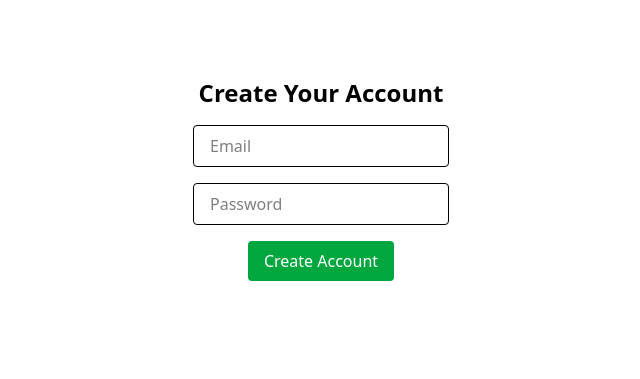
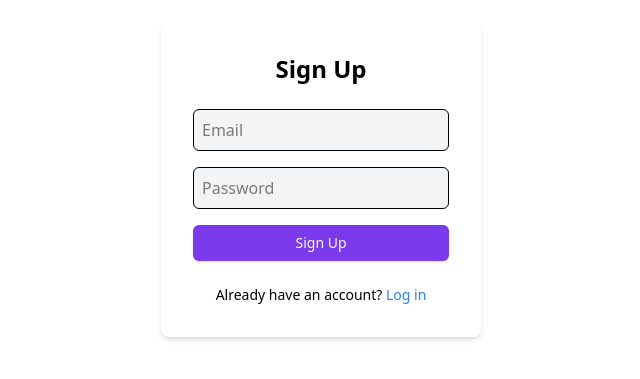
Before and after one commit to ChicoState/djsongmatch, a Next.js app in the folder frontend/: page /signup in a window 1280 px wide. Shown: the part 221-600 px from the top of the page, without its empty margins (319-959 px from the left). Built offline with nearby package versions, Linux system fonts and the light colour scheme; no server answers.

Commit message:
Added the signup page

```diff
--- a/frontend/app/signup/layout.tsx
+++ b/frontend/app/signup/layout.tsx
@@ -1,14 +1,5 @@
-// app/signup/layout.tsx
-
-export default function SignUpLayout({
+export default function SignupLayout({
   children,
-}: {
-  children: React.ReactNode
-}) {
-  return (
-    <>
-      {/* Optional: Add a logo, nav bar, or background */}
-      {children}
-    </>
-  )
+}: Readonly<{ children: React.ReactNode }>) {
+  return <>{children}</>;
 }
--- a/frontend/app/signup/page.tsx
+++ b/frontend/app/signup/page.tsx
@@ -1,54 +1,74 @@
-'use client'
+"use client";
+import "@/app/globals.css";
 
-import { useState } from 'react'
-import { useRouter } from 'next/navigation'
-import { createUserWithEmailAndPassword } from 'firebase/auth'
-import { auth } from '@/lib/firebaseConfig'
-import "@/app/globals.css"
+import { useRouter } from "next/navigation";
+import { useState } from "react";
+import { Button } from "@/components/ui/button";
+import { auth } from "@/lib/firebaseConfig";
+import { createUserWithEmailAndPassword } from "firebase/auth";
 
-export default function SignUpPage() {
-  const [email, setEmail] = useState('')
-  const [password, setPassword] = useState('')
-  const [error, setError] = useState('')
-  const router = useRouter()
+export default function SignupPage() {
+  const router = useRouter();
+  const [email, setEmail] = useState("");
+  const [password, setPassword] = useState("");
+  const [error, setError] = useState<string | null>(null);
 
-  const handleCreateAccount = async () => {
+  const handleSignup = async () => {
     try {
-      await createUserWithEmailAndPassword(auth, email, password)
-      router.push('/') // redirect to login page
-    } catch (err: any) {
-      setError(err.message)
-    }
+      if (!email || !password) {
+        setError("Email and password are required");
+        return;
       }
 
+      await createUserWithEmailAndPassword(auth, email, password);
+      router.push("/"); // redirect to home on successful signup
+    } catch (err: any) {
+      console.warn("Signup error:", err.message || err);
+      setError(err.message || "Signup failed");
+    }
+  };
+
+  const handleLoginRedirect = () => {
+    router.push("/login");
+  };
+
   return (
-    <main className="flex min-h-screen flex-col items-center justify-center p-4 space-y-4">
-      <h1 className="text-2xl font-bold">Create Your Account</h1>
-
+    <div className="flex min-h-screen items-center justify-center bg-background">
+      <div className="bg-white dark:bg-gray-900 p-8 rounded-lg shadow-md w-80">
+        <h2 className="text-2xl font-bold mb-6 text-center">Sign Up</h2>
+        <div className="flex flex-col gap-4">
           <input
             type="email"
             placeholder="Email"
+            className="p-2 border rounded-md bg-gray-100 dark:bg-gray-800 focus:outline-none focus:ring-2 focus:ring-blue-500"
             value={email}
             onChange={(e) => setEmail(e.target.value)}
-        className="px-4 py-2 border rounded w-64"
           />
-
           <input
             type="password"
             placeholder="Password"
+            className="p-2 border rounded-md bg-gray-100 dark:bg-gray-800 focus:outline-none focus:ring-2 focus:ring-blue-500"
             value={password}
             onChange={(e) => setPassword(e.target.value)}
-        className="px-4 py-2 border rounded w-64"
           />
+          <Button variant="default" onClick={handleSignup}>
+            Sign Up
+          </Button>
+          {error && <p className="text-red-500 text-sm mt-2">{error}</p>}
+        </div>
 
-      {error && <p className="text-red-500 text-sm">{error}</p>}
-
+        <div className="mt-6 text-center">
+          <p className="text-sm">
+            Already have an account?{" "}
             <button
-        onClick={handleCreateAccount}
-        className="px-4 py-2 bg-green-600 text-white rounded hover:bg-green-700"
+              className="text-blue-500 hover:underline"
+              onClick={handleLoginRedirect}
             >
-        Create Account
+              Log in
             </button>
-    </main>
-  )
+          </p>
+        </div>
+      </div>
+    </div>
+  );
 }
```
Lines whose indentation alone changed are shown as unchanged.
